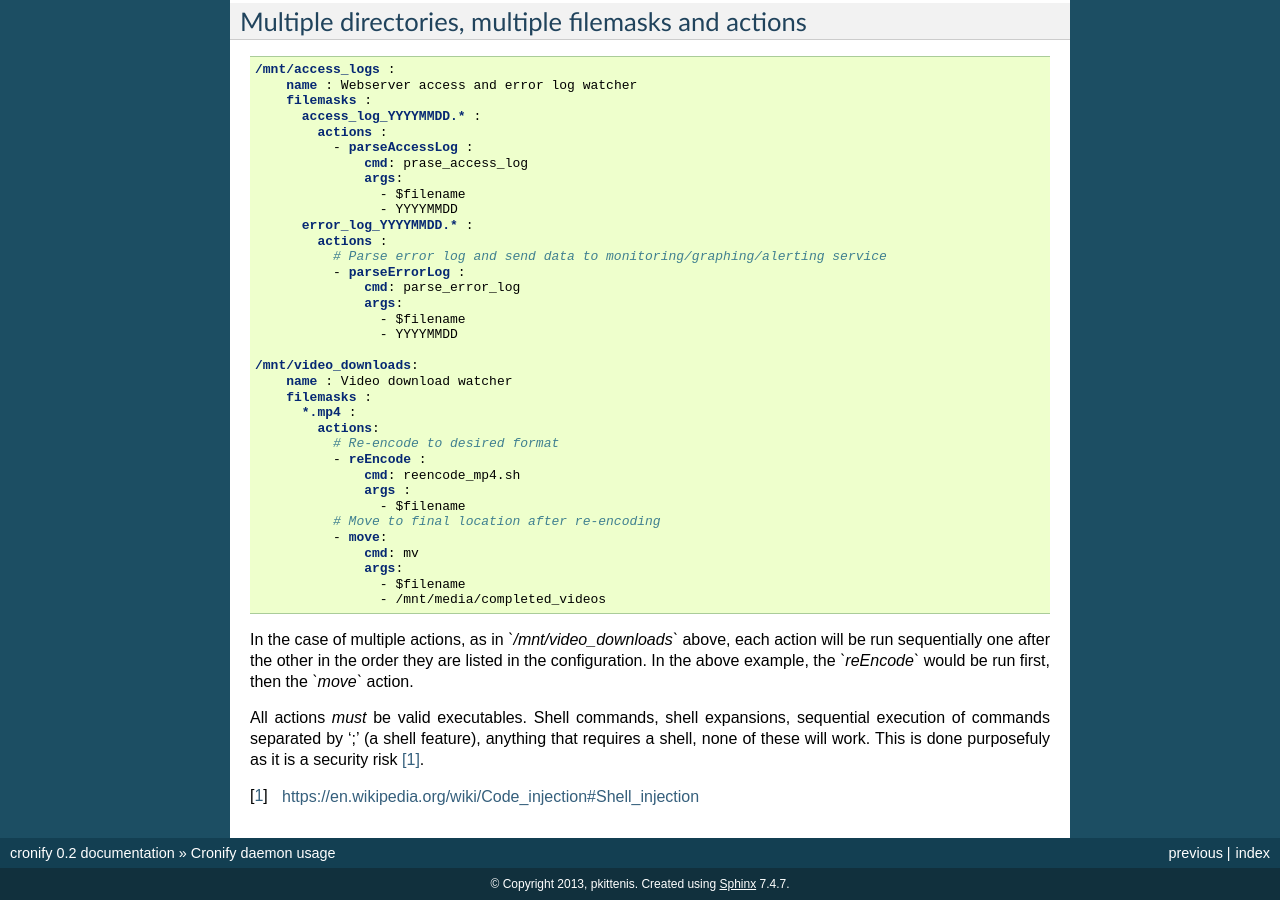
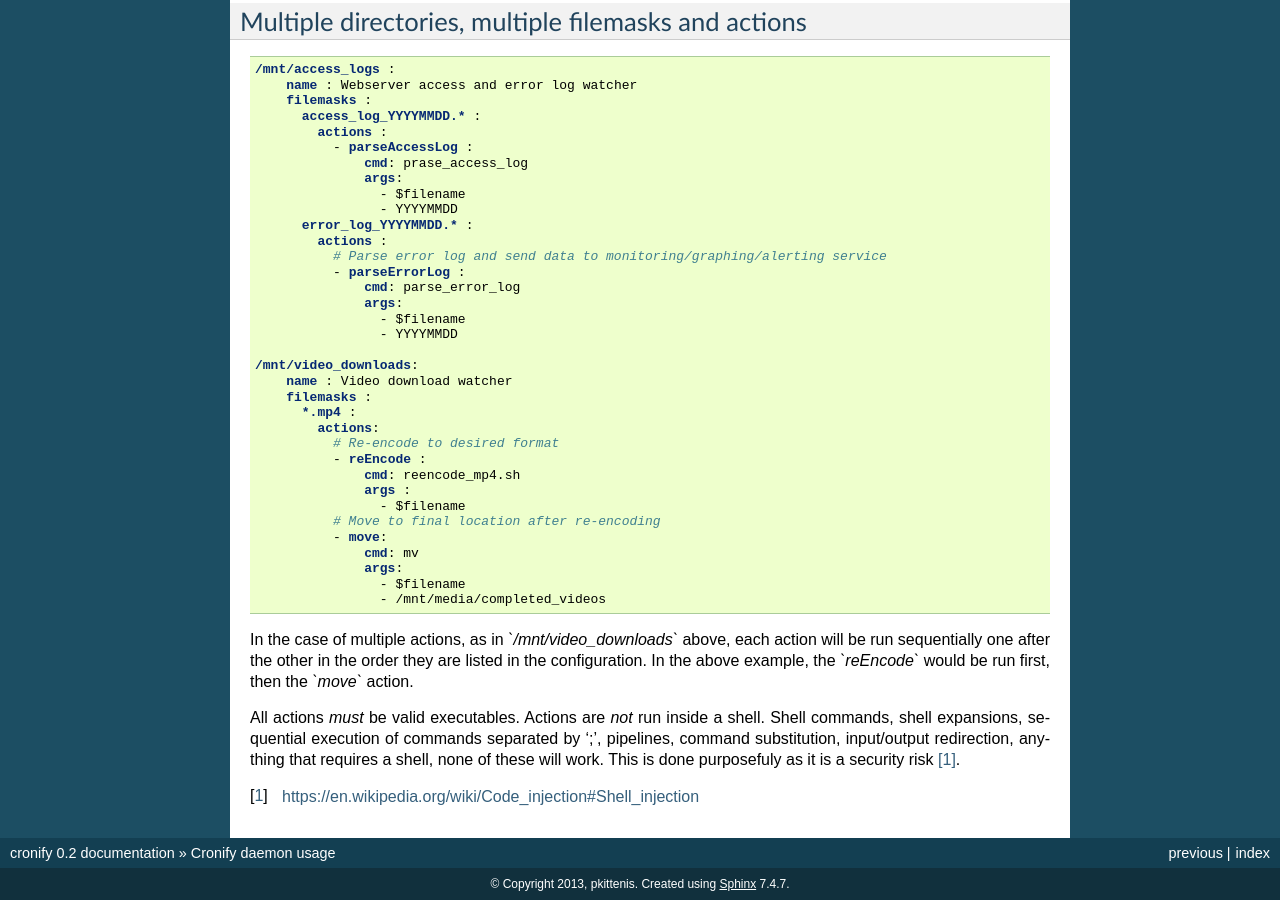
Before and after one commit to pkittenis/cronify, a Sphinx documentation site: the page built from doc/usage.rst, in a window 1280 px wide and 900 px high, scrolled down 1746 px. Built offline with Sphinx 7.4.7, drawn with Linux system fonts in a browser that asks for light colours.

Commit message:
Updated action documentation

```diff
--- a/doc/usage.rst
+++ b/doc/usage.rst
@@ -146,6 +146,6 @@ Multiple directories, multiple filemasks and actions
 
 In the case of multiple actions, as in *`/mnt/video_downloads`* above, each action will be run sequentially one after the other in the order they are listed in the configuration. In the above example, the *`reEncode`* would be run first, then the *`move`* action.
 
-All actions *must* be valid executables. Shell commands, shell expansions, sequential execution of commands separated by ';' (a shell feature), anything that requires a shell, none of these will work. This is done purposefuly as it is a security risk [#first]_.
+All actions *must* be valid executables. Actions are *not* run inside a shell. Shell commands, shell expansions, sequential execution of commands separated by ';', pipelines, command substitution, input/output redirection, anything that requires a shell, none of these will work. This is done purposefuly as it is a security risk [#first]_.
 
 .. [#first] https://en.wikipedia.org/wiki/Code_injection#Shell_injection
```
